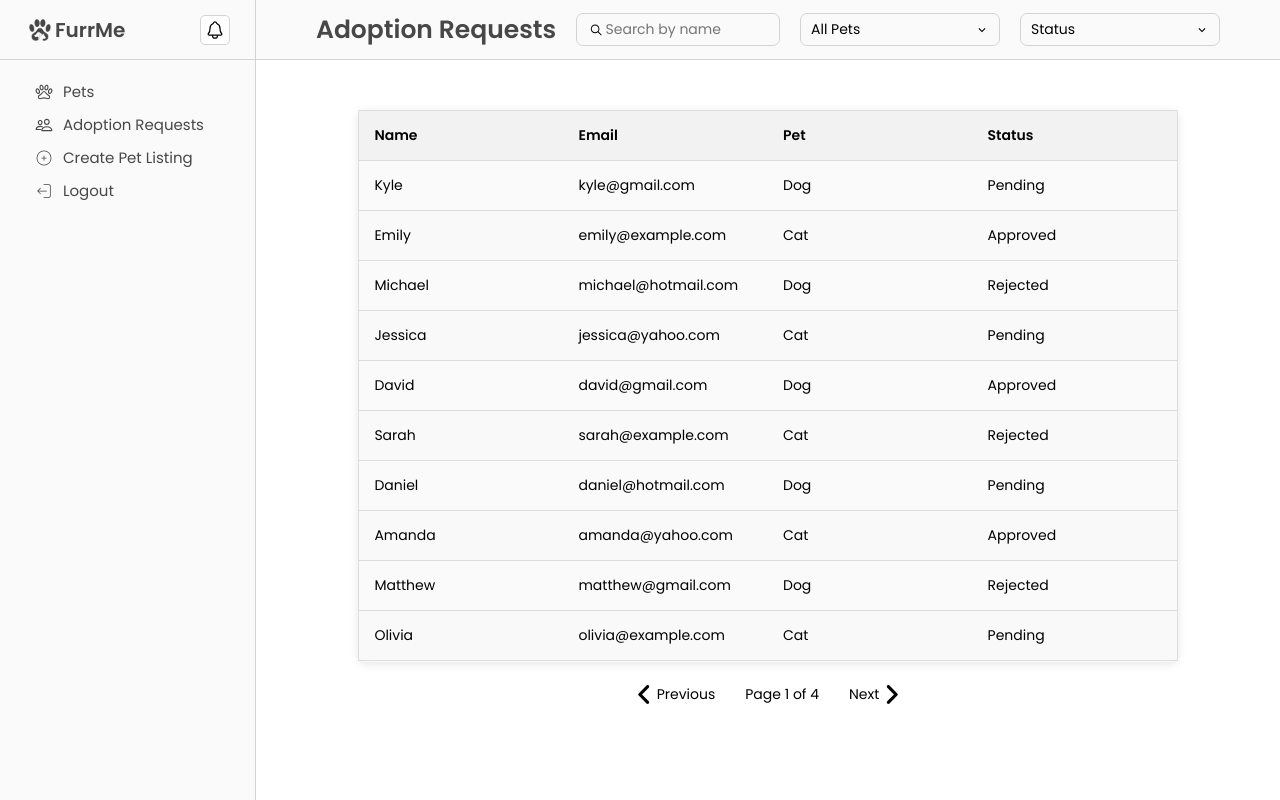
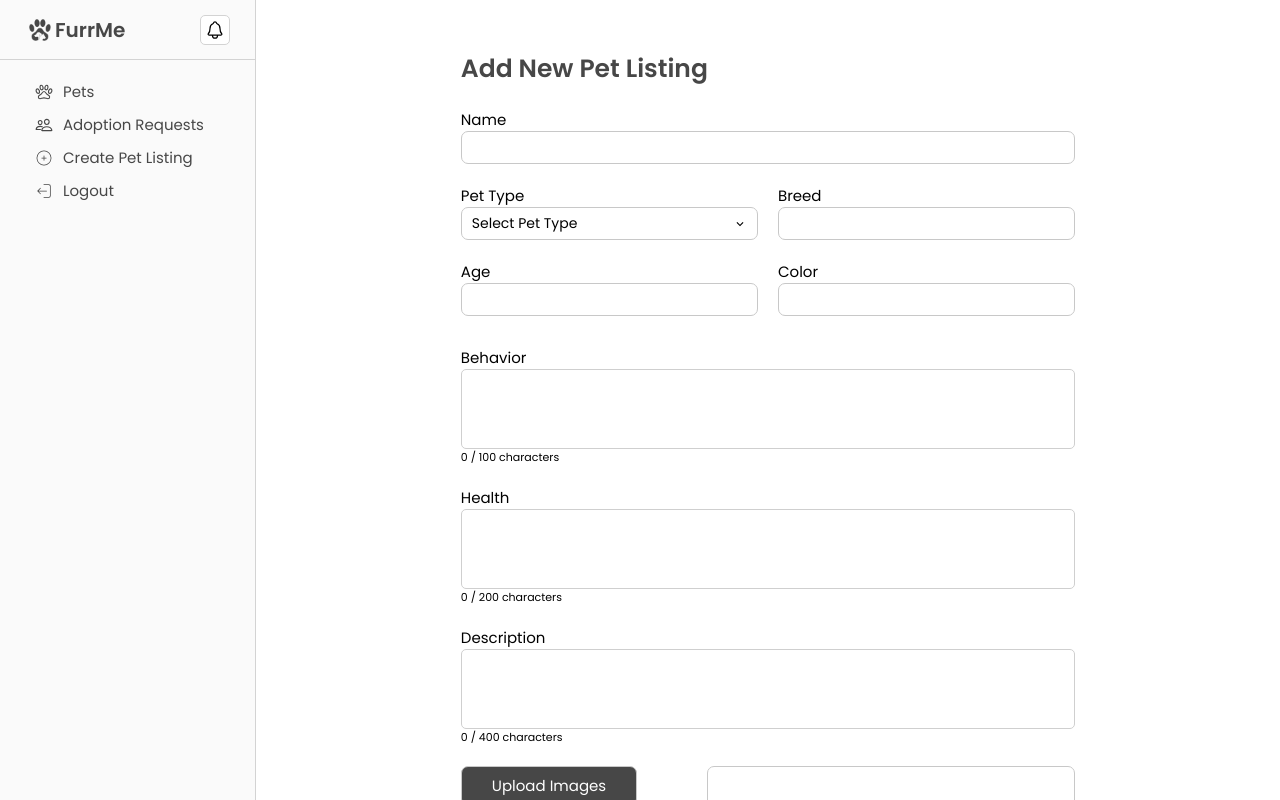
Before and after one commit to Right-Click-Inspect/FurrMe-v3, a React (Create React App) app: page / in a window 1280 px wide. Built offline with nearby package versions, Linux system fonts and the light colour scheme.

Commit message:
Create Pet Listing Page Added

```diff
--- a/src/App.js
+++ b/src/App.js
@@ -28,7 +28,7 @@ function App() {
     return (
         <div className="App">
             <Router>
-                <AdminAdoptionRequests />
+                <CreatePetListing />
             </Router>
         </div>
     );
--- a/src/components/CreatePetListing.css
+++ b/src/components/CreatePetListing.css
@@ -92,6 +92,34 @@
     text-wrap: nowrap;
 }
 
+.createPetListing .mainContent .inputsContainer .containers .inputs.type {
+    position: relative;
+}
+
+.createPetListing .mainContent .inputsContainer .containers .inputs.type .petTypeDP-Header {
+    position: relative;
+}
+
+.createPetListing .mainContent .inputsContainer .containers .inputs.type .petTypeDropdown {
+    position: absolute;
+    width: 100%;
+    border: 1px solid rgb(200, 200, 200);
+    border-radius: 7px;
+    padding: 10px;
+    background-color: white;
+    top: 55px;
+}
+
+.createPetListing .mainContent .inputsContainer .containers .inputs.type .petTypeDropdown li {
+    padding: 5px 10px;
+    cursor: pointer;
+    border-radius: 7px;
+}
+
+.createPetListing .mainContent .inputsContainer .containers .inputs.type .petTypeDropdown li:hover {
+    background-color: rgb(221, 221, 221);
+}
+
 .createPetListing .inputsContainer .descriptionInfo {
     display: flex;
     flex-direction: column;
@@ -117,30 +145,57 @@
 .createPetListing .inputsContainer .uploadImgContainer {
     display: flex;
     gap: 20px;
-    align-items: center;
+    align-items: flex-start;
+    justify-content: space-between;
     margin: 10px 0 30px 0;
 }
 
-.createPetListing .inputsContainer .uploadImgContainer button {
-    padding: 5px 30px;
+.createPetListing .inputsContainer .uploadImgContainer .uploadFilesBtn {
     height: 40px;
+    padding: 7px 30px;
+    text-wrap: nowrap;
+    border: 1px solid rgb(200, 200, 200);
+    border-radius: 7px;
     background-color: var(--primaryTextColor);
     color: white;
-    border-radius: 7px;
     cursor: pointer;
 }
 
-.createPetListing .inputsContainer .uploadImgContainer button:hover {
+.createPetListing .inputsContainer .uploadImgContainer .uploadFilesBtn:hover {
     background-color: rgb(85, 85, 85);
+}
+
+.createPetListing .inputsContainer .uploadImgContainer .uploadFilesBtn input {
+    display: none;
 }
 
 .createPetListing .inputsContainer .uploadImgContainer .imgFileNames {
     border: 1px solid rgb(200, 200, 200);
     border-radius: 7px;
-    flex: 1;
+    width: 60%;
+    height: 100px;
     display: flex;
+    overflow-x: auto;
+    overflow-y: auto;
+}
+
+.createPetListing .inputsContainer .uploadImgContainer .imgFileNames ul {
+    width: 100%;
+    padding: 10px 10px;
+}
+
+.createPetListing .inputsContainer .uploadImgContainer .imgFileNames ul li{
+    border-radius: 7px;
+    padding: 5px 10px;
+    font-size: 14px;
+    cursor: pointer;
+    display: flex;
+    justify-content: space-between;
     align-items: center;
-    padding: 10px;
+}
+
+.createPetListing .inputsContainer .uploadImgContainer .imgFileNames ul li:hover {
+    background-color: rgb(221, 221, 221);
 }
 
 .createPetListing .inputsContainer .uploadImgContainer .imgFileNames p {
--- a/src/components/CreatePetListing.js
+++ b/src/components/CreatePetListing.js
@@ -1,12 +1,78 @@
-import React from "react";
+import React, { useState, useEffect, useRef } from "react";
 import "../components/CreatePetListing.css";
 import AdminDashboardSidebar from "./AdminDashboardSidebar";
 import {
     MdOutlineKeyboardArrowDown,
     MdOutlineKeyboardArrowUp,
 } from "react-icons/md";
+import { IoCloseCircleOutline } from "react-icons/io5";
 
 function CreatePetListing() {
+    const [dropdownOpen, setDropdownOpen] = useState(false);
+    const [selectedPetType, setSelectedPetType] = useState("Select Pet Type");
+    const [fileNames, setFileNames] = useState([]);
+    const [petBehavior, setPetBehavior] = useState("");
+    const [petHealth, setPetHealth] = useState("");
+    const [petDescription, setPetDescription] = useState("");
+    const dropdownRef = useRef(null);
+    const fileInputRef = useRef(null);
+
+    const toggleDropdown = () => {
+        setDropdownOpen(!dropdownOpen);
+    };
+
+    const closeDropdown = () => {
+        setDropdownOpen(false);
+    };
+
+    const handleClickOutside = (event) => {
+        if (
+            dropdownRef.current &&
+            !dropdownRef.current.contains(event.target)
+        ) {
+            closeDropdown();
+        }
+    };
+
+    useEffect(() => {
+        document.addEventListener("mousedown", handleClickOutside);
+        return () => {
+            document.removeEventListener("mousedown", handleClickOutside);
+        };
+    }, []);
+
+    const handleFileUpload = (event) => {
+        const files = Array.from(event.target.files);
+        const imageFiles = files.filter((file) => {
+            return file.type === "image/jpeg" || file.type === "image/png";
+        });
+        const fileNamesArray = imageFiles.map((file) => file.name);
+        if (fileNamesArray.length + fileNames.length <= 8) {
+            setFileNames([...fileNames, ...fileNamesArray]);
+        } else {
+            alert("You can only upload a maximum of 8 images.");
+        }
+        fileInputRef.current.value = ""; // Clear the file input value after handling the upload
+    };
+
+    const handleRemoveFile = (fileNameToRemove) => {
+        setFileNames(
+            fileNames.filter((fileName) => fileName !== fileNameToRemove)
+        );
+    };
+
+    const handleSelectPetType = (type) => {
+        setSelectedPetType(type);
+        closeDropdown();
+    };
+
+    const handleCharacterLimit = (event, setter, maxChars) => {
+        if (event.target.value.length > maxChars) {
+            event.target.value = event.target.value.slice(0, maxChars);
+        }
+        setter(event.target.value);
+    };
+
     return (
         <div className="createPetListing">
             <div className="sidebarComp">
@@ -21,12 +87,40 @@ function CreatePetListing() {
                             <input type="text" />
                         </div>
                         <div className="containers">
-                            <div className="inputs type">
+                            <div className="inputs type" ref={dropdownRef}>
                                 <label htmlFor="petType">Pet Type</label>
-                                <p>
-                                    Select Pet Type
-                                    <MdOutlineKeyboardArrowDown />
+                                <p
+                                    className="petTypeDP-Header"
+                                    onClick={toggleDropdown}
+                                >
+                                    {selectedPetType}
+                                    {dropdownOpen ? (
+                                        <MdOutlineKeyboardArrowUp />
+                                    ) : (
+                                        <MdOutlineKeyboardArrowDown />
+                                    )}
                                 </p>
+                                {dropdownOpen && (
+                                    <ul
+                                        className="petTypeDropdown"
+                                        onClick={(e) => e.stopPropagation()}
+                                    >
+                                        <li
+                                            onClick={() =>
+                                                handleSelectPetType("Cat")
+                                            }
+                                        >
+                                            Cat
+                                        </li>
+                                        <li
+                                            onClick={() =>
+                                                handleSelectPetType("Dog")
+                                            }
+                                        >
+                                            Dog
+                                        </li>
+                                    </ul>
+                                )}
                             </div>
                             <div className="inputs breed">
                                 <label htmlFor="petBreed">Breed</label>
@@ -46,33 +140,75 @@ function CreatePetListing() {
                     </div>
                     <div className="descriptionInfo">
                         <div className="descContainer behavior">
-                            <label htmlFor="petBahavior">Behavior</label>
+                            <label htmlFor="petBehavior">Behavior</label>
                             <textarea
                                 name="petBehavior"
                                 id="petBehavior"
+                                value={petBehavior}
+                                onChange={(e) =>
+                                    handleCharacterLimit(e, setPetBehavior, 100)
+                                }
                             ></textarea>
-                            <p>Maximum of 15 words</p>
+                            <p>{petBehavior.length} / 100 characters</p>
                         </div>
                         <div className="descContainer health">
                             <label htmlFor="petHealth">Health</label>
                             <textarea
                                 name="petHealth"
                                 id="petHealth"
+                                value={petHealth}
+                                onChange={(e) =>
+                                    handleCharacterLimit(e, setPetHealth, 200)
+                                }
                             ></textarea>
-                            <p>Maximum of 30 words</p>
+                            <p>{petHealth.length} / 200 characters</p>
                         </div>
                         <div className="descContainer petDescription">
-                            <label htmlFor="petDescription">Behavior</label>
+                            <label htmlFor="petDescription">Description</label>
                             <textarea
                                 name="petDescription"
                                 id="petDescription"
+                                value={petDescription}
+                                onChange={(e) =>
+                                    handleCharacterLimit(
+                                        e,
+                                        setPetDescription,
+                                        400
+                                    )
+                                }
                             ></textarea>
-                            <p>Maximum of 45 words</p>
+                            <p>{petDescription.length} / 400 characters</p>
                         </div>
                     </div>
                     <div className="uploadImgContainer">
-                        <button>Upload Images</button>
-                        <div className="imgFileNames"><p>No Files Chosen</p></div>
+                        <label htmlFor="upload" className="uploadFilesBtn">
+                            Upload Images{" "}
+                            <input
+                                id="upload"
+                                type="file"
+                                accept=".jpg, .jpeg, .png"
+                                multiple
+                                onChange={handleFileUpload}
+                                ref={fileInputRef} // Attach the ref to the file input
+                            />
+                        </label>
+                        <div className="imgFileNames">
+                            <ul>
+                                {fileNames.map((fileName, index) => (
+                                    <li key={index}>
+                                        {fileName.length > 20
+                                            ? `${fileName.substring(0, 20)}...`
+                                            : fileName}
+                                        <IoCloseCircleOutline
+                                            className="removeImg"
+                                            onClick={() =>
+                                                handleRemoveFile(fileName)
+                                            }
+                                        />
+                                    </li>
+                                ))}
+                            </ul>
+                        </div>
                     </div>
                     <button className="addButton">Add Pet to Listings</button>
                 </div>
```
